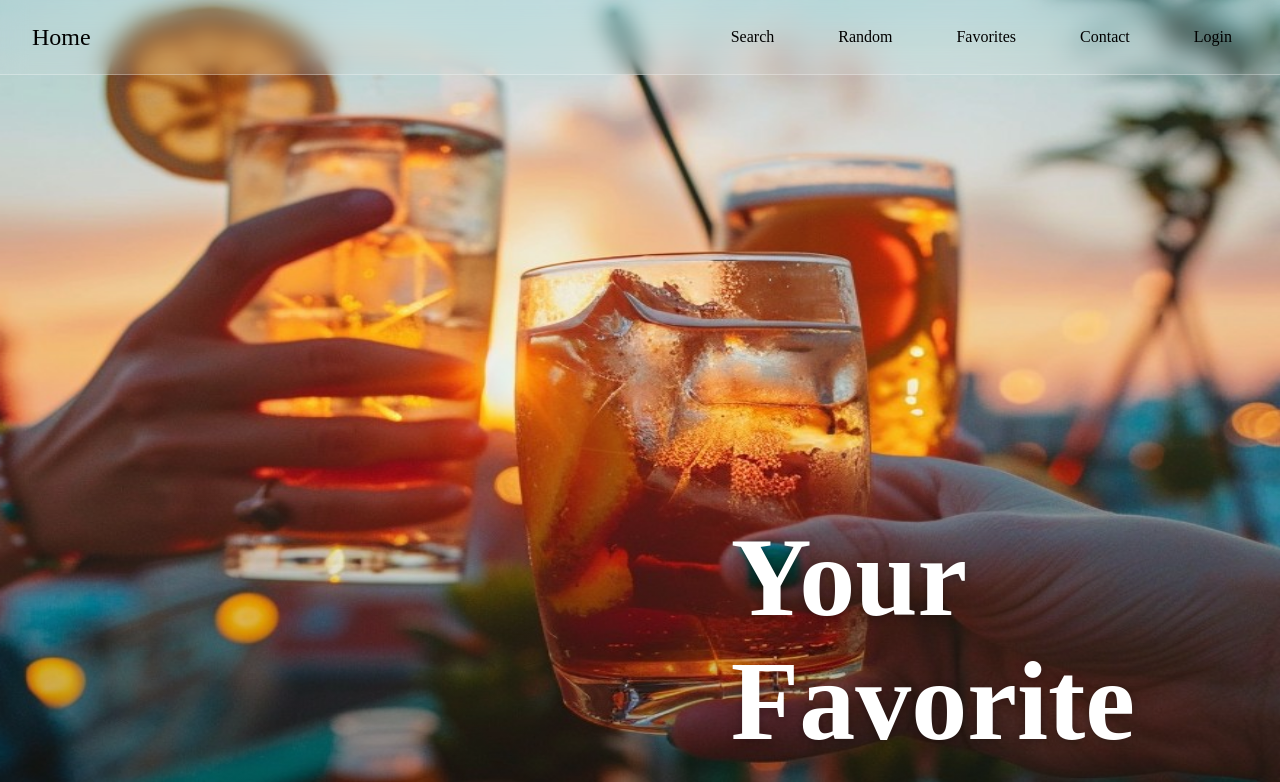
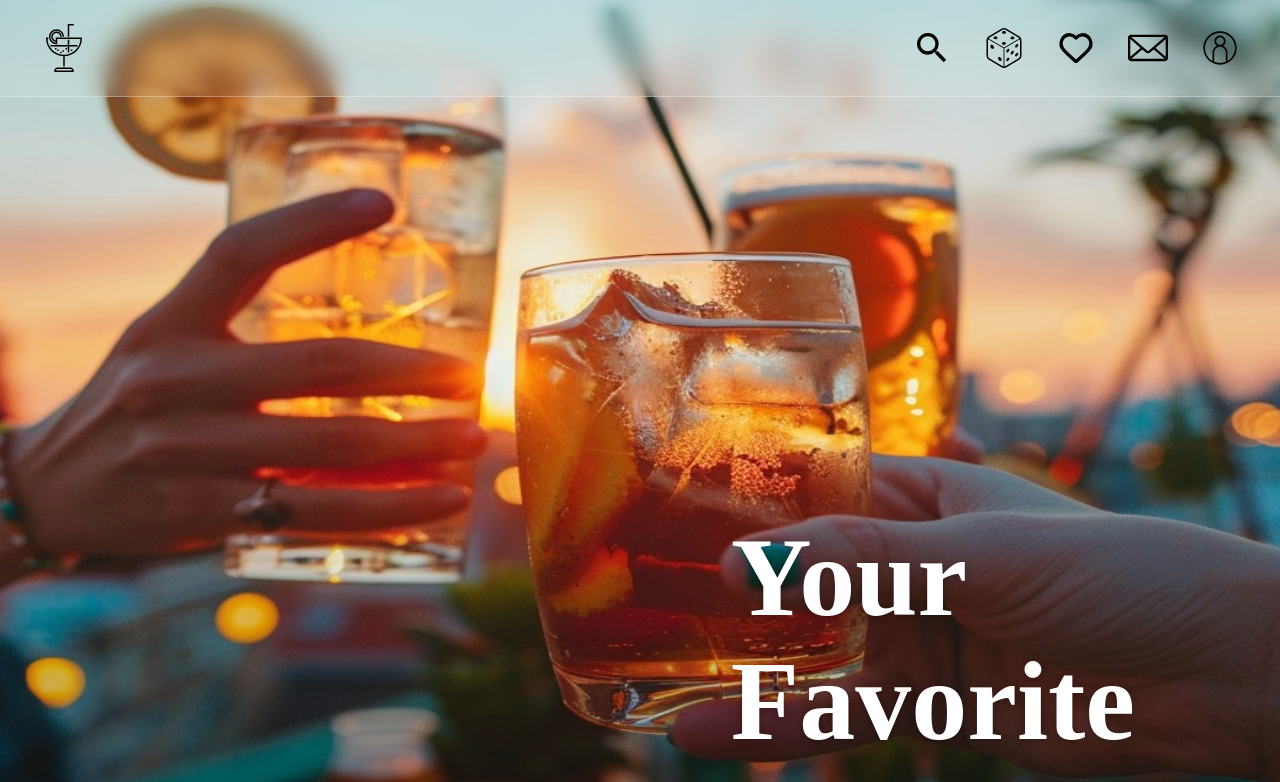
Before and after one commit to bakfietss/shake-it-up, a React (Vite) app: page /favorites in a window 1280 px wide. Shown: the top 782 px of the page. Built offline with nearby package versions, Linux system fonts and the light colour scheme; a web font is replaced by a local one.

Commit message:
navbar icons - login overlay fix - favorites pills fix (api mapping) - svg variabelen

```diff
--- a/src/components/Navbar/Navbar.jsx
+++ b/src/components/Navbar/Navbar.jsx
@@ -4,6 +4,13 @@ import { AuthContext } from "../../context/AuthContext";
 import { useToast } from "../../context/ToastContext";
 import Logout from "../Logout/Logout";
 import "./Navbar.scss";
+
+import CocktailIcon from "../../assets/navbar-svgs/cocktail-svgrepo-com (1).svg";
+import SearchIcon from "../../assets/navbar-svgs/search.svg";
+import DiceIcon from "../../assets/navbar-svgs/dice-4-svgrepo-com.svg";
+import HeartIcon from "../../assets/navbar-svgs/heart-svgrepo-com.svg";
+import EmailIcon from "../../assets/navbar-svgs/email-svgrepo-com.svg";
+import PersonIcon from "../../assets/navbar-svgs/person-circle-svgrepo-com.svg";
 
 const Navbar = ({ onLoginClick }) => {
   const { isAuth, user, logout } = useContext(AuthContext);
@@ -20,21 +27,48 @@ const Navbar = ({ onLoginClick }) => {
     <>
       <nav className="navbar">
         <div className="navbar-container">
-        <Link to="/" className="navbar-logo">Home</Link>
-        <div className="navbar-links">
-          <Link to="/search" className="navbar-link">Search</Link>
-          <Link to="/random" className="navbar-link">Random</Link>
-          <Link to="/favorites" className="navbar-link">Favorites</Link>
-          <Link to="/contact" className="navbar-link">Contact</Link>
+          <Link to="/" className="navbar-logo navbar-icon-link">
+            <img src={CocktailIcon} alt="Home" className="navbar-icon" />
+            <span className="navbar-label navbar-label-right">Home</span>
+          </Link>
+
+          <div className="navbar-icons">
             {isAuth ? (
-            <button type="button" className="navbar-link navbar-login-btn" onClick={() => setToonLogoutModal(true)}>
-              Logout ({user?.username})
+              <button
+                type="button"
+                className="navbar-icon-link navbar-auth-btn navbar-logged-in"
+                onClick={() => setToonLogoutModal(true)}
+              >
+                <span className="navbar-label navbar-label-left">Uitloggen</span>
+                <span className="navbar-username">{user?.username || user?.email?.split('@')[0]}</span>
+                <img src={PersonIcon} alt="Account" className="navbar-icon" />
               </button>
             ) : (
-            <button type="button" className="navbar-link navbar-login-btn" onClick={onLoginClick}>
-              Login
+              <button
+                type="button"
+                className="navbar-icon-link navbar-auth-btn"
+                onClick={onLoginClick}
+              >
+                <span className="navbar-label navbar-label-left">Login</span>
+                <img src={PersonIcon} alt="Login" className="navbar-icon" />
               </button>
             )}
+            <Link to="/contact" className="navbar-icon-link">
+              <span className="navbar-label navbar-label-left">Contact</span>
+              <img src={EmailIcon} alt="Contact" className="navbar-icon" />
+            </Link>
+            <Link to="/favorites" className="navbar-icon-link">
+              <span className="navbar-label navbar-label-left">Favorites</span>
+              <img src={HeartIcon} alt="Favorites" className="navbar-icon" />
+            </Link>
+            <Link to="/random" className="navbar-icon-link">
+              <span className="navbar-label navbar-label-left">Random</span>
+              <img src={DiceIcon} alt="Random" className="navbar-icon" />
+            </Link>
+            <Link to="/search" className="navbar-icon-link">
+              <span className="navbar-label navbar-label-left">Search</span>
+              <img src={SearchIcon} alt="Search" className="navbar-icon" />
+            </Link>
           </div>
         </div>
       </nav>
--- a/src/components/Navbar/Navbar.scss
+++ b/src/components/Navbar/Navbar.scss
@@ -16,37 +16,129 @@
   display: flex;
   justify-content: space-between;
   align-items: center;
+  gap: var(--space-md);
 }
 
 .navbar-logo {
-  font-family: var(--font-title);
-  font-size: var(--font-size-h3-min);
-  color: var(--color-text);
-  cursor: pointer;
-  text-decoration: none;
+  display: flex;
+  align-items: center;
+  padding: var(--space-xs);
+  border-radius: var(--radius-md);
+  transition: var(--transition-normal);
+
+  &:hover {
+    background: rgba(0, 0, 0, 0.05);
+    transform: scale(1.05);
+  }
 }
 
-.navbar-links {
+.navbar-icons {
   display: flex;
-  gap: var(--space-md);
+  flex-direction: row-reverse;
+  gap: var(--space-sm);
+  align-items: center;
+
+  .navbar-icon-link {
+    transition: transform var(--transition-normal);
+  }
+
+  .navbar-icon-link:hover ~ .navbar-icon-link {
+    transform: translateX(-90px);
+  }
+
+  .navbar-icon-link:hover {
+    transform: translateX(0);
+  }
 }
 
-.navbar-link {
-  font-family: var(--font-default);
-  font-size: var(--font-size-base);
-  color: var(--color-text);
+.navbar-icon-link {
+  position: relative;
+  display: flex;
+  align-items: center;
+  justify-content: center;
+  padding: var(--space-xs);
+  border-radius: var(--radius-md);
+  background: transparent;
+  border: none;
   cursor: pointer;
-  padding: var(--space-xs) var(--space-sm);
-  border-radius: var(--radius-sm);
   transition: var(--transition-normal);
   text-decoration: none;
 
   &:hover {
     background: rgba(0, 0, 0, 0.05);
+    .navbar-icon { opacity: 0.7; }
+    .navbar-label { opacity: 1; visibility: visible; }
   }
 }
 
-.navbar-login-btn {
-  background: none;
+.navbar-icon {
+  width: var(--svg-m);
+  height: var(--svg-m);
+  filter: brightness(0);
+  transition: var(--transition-normal);
+}
+
+.navbar-logo .navbar-icon {
+  width: var(--svg-l);
+  height: var(--svg-l);
+}
+
+.navbar-label {
+  position: absolute;
+  font-family: var(--font-default);
+  font-size: var(--font-size-base);
+  font-weight: var(--font-weight-semibold);
+  color: var(--color-text);
+  white-space: nowrap;
+  opacity: 0;
+  visibility: hidden;
+  pointer-events: none;
+  transition: var(--transition-normal);
+  background: transparent;
+}
+
+.navbar-label-right {
+  left: calc(100% + var(--space-xs));
+  top: 50%;
+  transform: translateY(-50%);
+}
+
+.navbar-label-left {
+  right: calc(100% + var(--space-xs));
+  top: 50%;
+  transform: translateY(-50%);
+}
+
+.navbar-auth-btn {
+  background: transparent;
   border: none;
+  &:hover { background: rgba(0, 0, 0, 0.05); }
 }
+
+.navbar-logged-in {
+  gap: var(--space-xs);
+  &:hover { background: rgba(0, 0, 0, 0.05); }
+
+  .navbar-username {
+    font-family: var(--font-default);
+    font-size: var(--font-size-small);
+    font-weight: var(--font-weight-semibold);
+    color: var(--color-text);
+    max-width: 100px;
+    overflow: hidden;
+    text-overflow: ellipsis;
+    white-space: nowrap;
+  }
+}
+
+@media (max-width: 768px) {
+  .navbar-icon {
+    width: var(--svg-s);
+    height: var(--svg-s);
+  }
+
+  .navbar-logo .navbar-icon {
+    width: var(--svg-m);
+    height: var(--svg-m);
+  }
+}
--- a/src/context/FavoritesContext.jsx
+++ b/src/context/FavoritesContext.jsx
@@ -43,7 +43,10 @@ export function FavoritesProvider({ children }) {
                 ...fav,
                 idDrink: fav.cocktailId,
                 strDrink: fav.cocktailName,
-                strDrinkThumb: fav.cocktailImage
+                strDrinkThumb: fav.cocktailImage,
+                strCategory: fav.cocktailCategory || null,
+                strAlcoholic: fav.cocktailAlcoholic || null,
+                strGlass: fav.cocktailGlass || null
             }))
 
             setFavorites(userFavorites)
--- a/src/pages/Login_Register/Login.jsx
+++ b/src/pages/Login_Register/Login.jsx
@@ -38,8 +38,8 @@ const Login = ({ isOpen, onClose }) => {
     setLoading(false);
 
     if (result.success) {
+      onClose();
       showToast("Je bent ingelogd!", "success");
-      onClose();
     } else {
       showToast(result.error, "error");
     }
@@ -64,8 +64,8 @@ const Login = ({ isOpen, onClose }) => {
     setLoading(false);
 
     if (result.success) {
+      onClose();
       showToast("Account aangemaakt! Je bent nu ingelogd.", "success");
-      onClose();
     } else {
       showToast(result.error, "error");
     }
--- a/src/styles/Theme.scss
+++ b/src/styles/Theme.scss
@@ -62,6 +62,11 @@
   --toast-error-bg: #f8d7da;
   --toast-error-border: #f5c6cb;
   --toast-error-text: #721c24;
+
+  // icon sizes
+  --svg-s: 32px;
+  --svg-m: 40px;
+  --svg-l: 48px;
 
   // layout
   --navbar-height: 80px;
```
Lines whose indentation alone changed are shown as unchanged.
